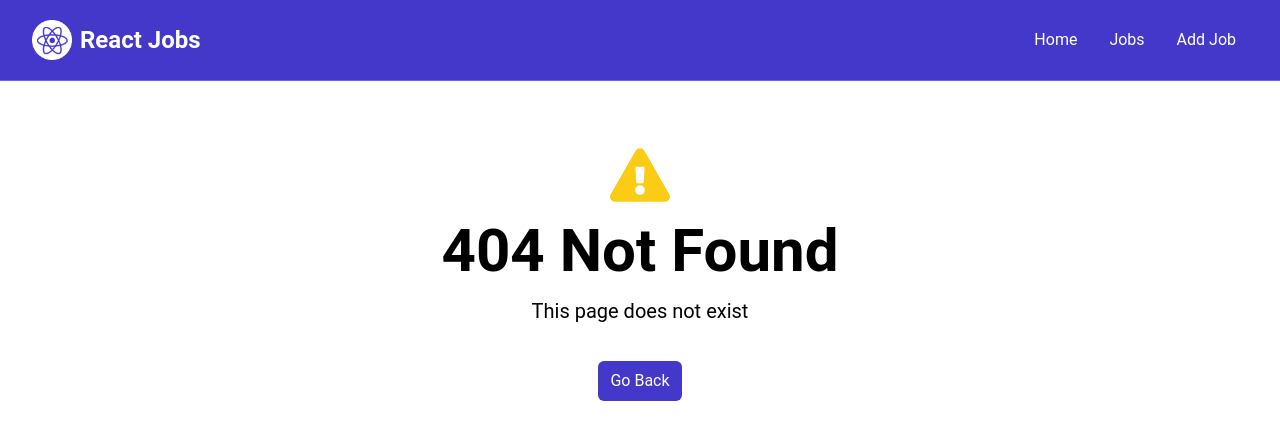
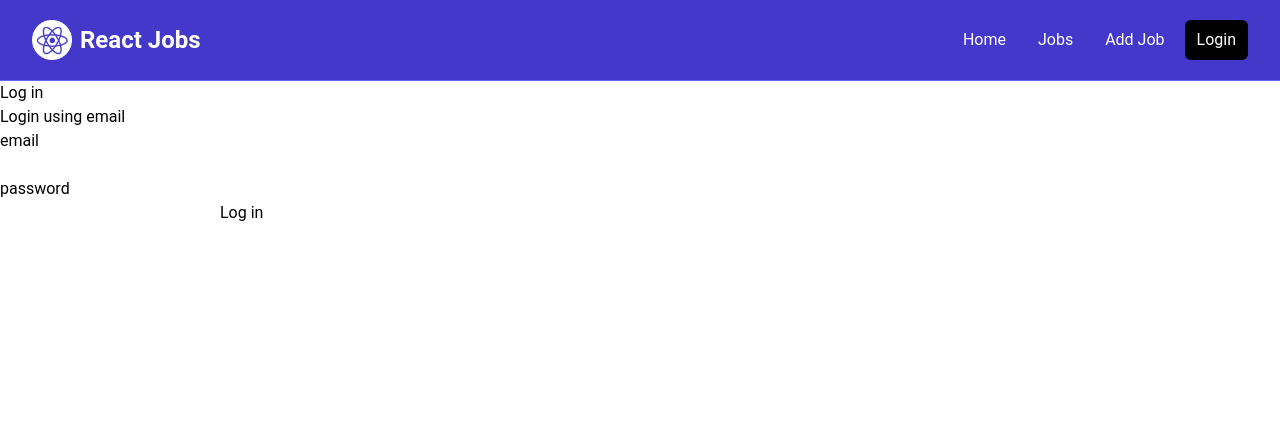
Before and after one commit to shreeya063/w6-cm2, a React (Vite) app in the folder cm2-starter/frontend-simplified/: page /login in a window 1280 px wide. Before the commit this address had no page. Shown: the top 440 px of the page. Built offline with nearby package versions, Linux system fonts and the light colour scheme.

Commit message:
Login component added to navbar and elsewhere

```diff
--- a/cm2-starter/frontend-simplified/src/App.jsx
+++ b/cm2-starter/frontend-simplified/src/App.jsx
@@ -3,7 +3,9 @@ import {
   createBrowserRouter,
   createRoutesFromElements,
   RouterProvider,
+  Navigate,
 } from "react-router-dom";
+import { useState } from "react";
 import MainLayout from "./layouts/MainLayout";
 import HomePage from "./pages/HomePage";
 import JobsPage from "./pages/JobsPage";
@@ -11,8 +13,13 @@ import NotFoundPage from "./pages/NotFoundPage";
 import JobPage from "./pages/JobPage";
 import AddJobPage from "./pages/AddJobPage";
 import EditJobPage from "./pages/EditJobPage";
+import Login from "./components/Login";
 
 const App = () => {
+  const [isAuthenticated, setIsAuthenticated] = useState(
+    JSON.parse(localStorage.getItem("user")) || false
+  );
+
   const router = createBrowserRouter(
     createRoutesFromElements(
       <Route path="/" element={<MainLayout />}>
@@ -21,6 +28,10 @@ const App = () => {
         <Route path="/add-job" element={<AddJobPage />} />
         <Route path="/edit-job/:id" element={<EditJobPage />} />
         <Route path="/jobs/:id" element={<JobPage />} />
+        <Route
+          path="/login"
+          element={<Login setIsAuthenticated={setIsAuthenticated} />}
+        />
         <Route path="*" element={<NotFoundPage />} />
       </Route>
     )
--- /dev/null
+++ b/cm2-starter/frontend-simplified/src/components/Login.jsx
@@ -0,0 +1,55 @@
+import { useState } from "react";
+import { useNavigation } from "react-router-dom";
+
+const Login = ({ setIsAuthenticated }) => {
+  const [email, setEmail] = useState("");
+  const [password, setPassword] = useState("");
+  const navigate = useNavigation();
+
+  const handleLogin = async (email, password) => {
+    try {
+      const res = await fetch("/api/users/login", {
+        method: "POST",
+        headers: {
+          "Content-Type": "application/json",
+        },
+        body: JSON.stringify({ email, password }),
+      });
+      if (res.ok) {
+        const user = await res.json();
+        localStorage.setItem("user", JSON.stringify(user));
+        console.log("User logged in successfully!");
+        setIsAuthenticated(true);
+        navigate("/");
+      } else {
+        console.log("Login failed");
+      }
+    } catch (error) {
+      console.error("Error during login:", error);
+    }
+  };
+
+  return (
+    <div className="login-page">
+      <div className="login-container">
+        <h1>Log in</h1>
+        <p>Login using email</p>
+        <p>email</p>
+        <input
+          type="text"
+          value={email}
+          onChange={(e) => setEmail(e.target.value)}
+        ></input>
+        <p>password</p>
+        <input
+          type="password"
+          value={password}
+          onChange={(e) => setPassword(e.target.value)}
+        ></input>
+        <button onClick={handleLogin}>Log in</button>
+      </div>
+    </div>
+  );
+};
+
+export default Login;
--- a/cm2-starter/frontend-simplified/src/components/Navbar.jsx
+++ b/cm2-starter/frontend-simplified/src/components/Navbar.jsx
@@ -1,33 +1,36 @@
-import { NavLink } from 'react-router-dom';
-import logo from '../assets/images/logo.png';
+import { NavLink } from "react-router-dom";
+import logo from "../assets/images/logo.png";
 
 const Navbar = () => {
   const linkClass = ({ isActive }) =>
     isActive
-      ? 'bg-black text-white hover:bg-gray-900 hover:text-white rounded-md px-3 py-2'
-      : 'text-white hover:bg-gray-900 hover:text-white rounded-md px-3 py-2';
+      ? "bg-black text-white hover:bg-gray-900 hover:text-white rounded-md px-3 py-2"
+      : "text-white hover:bg-gray-900 hover:text-white rounded-md px-3 py-2";
 
   return (
-    <nav className='bg-indigo-700 border-b border-indigo-500'>
-      <div className='mx-auto max-w-7xl px-2 sm:px-6 lg:px-8'>
-        <div className='flex h-20 items-center justify-between'>
-          <div className='flex flex-1 items-center justify-center md:items-stretch md:justify-start'>
-            <NavLink className='flex flex-shrink-0 items-center mr-4' to='/'>
-              <img className='h-10 w-auto' src={logo} alt='React Jobs' />
-              <span className='hidden md:block text-white text-2xl font-bold ml-2'>
+    <nav className="bg-indigo-700 border-b border-indigo-500">
+      <div className="mx-auto max-w-7xl px-2 sm:px-6 lg:px-8">
+        <div className="flex h-20 items-center justify-between">
+          <div className="flex flex-1 items-center justify-center md:items-stretch md:justify-start">
+            <NavLink className="flex flex-shrink-0 items-center mr-4" to="/">
+              <img className="h-10 w-auto" src={logo} alt="React Jobs" />
+              <span className="hidden md:block text-white text-2xl font-bold ml-2">
                 React Jobs
               </span>
             </NavLink>
-            <div className='md:ml-auto'>
-              <div className='flex space-x-2'>
-                <NavLink to='/' className={linkClass}>
+            <div className="md:ml-auto">
+              <div className="flex space-x-2">
+                <NavLink to="/" className={linkClass}>
                   Home
                 </NavLink>
-                <NavLink to='/jobs' className={linkClass}>
+                <NavLink to="/jobs" className={linkClass}>
                   Jobs
                 </NavLink>
-                <NavLink to='/add-job' className={linkClass}>
+                <NavLink to="/add-job" className={linkClass}>
                   Add Job
+                </NavLink>
+                <NavLink to="/login" className={linkClass}>
+                  Login
                 </NavLink>
               </div>
             </div>
```
Also changed, not shown: 2 other files (tests, documents, lock files or other folders).
